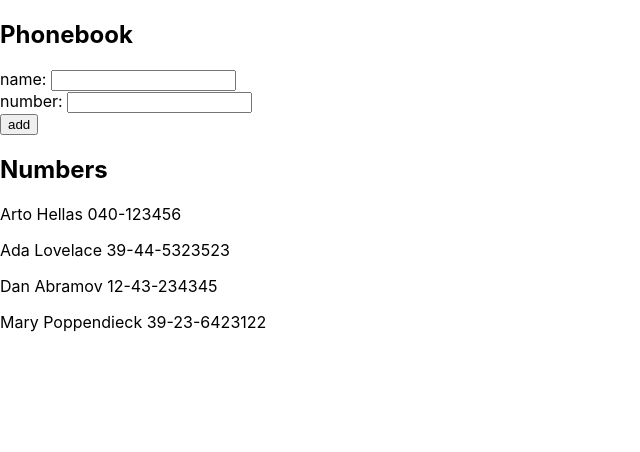
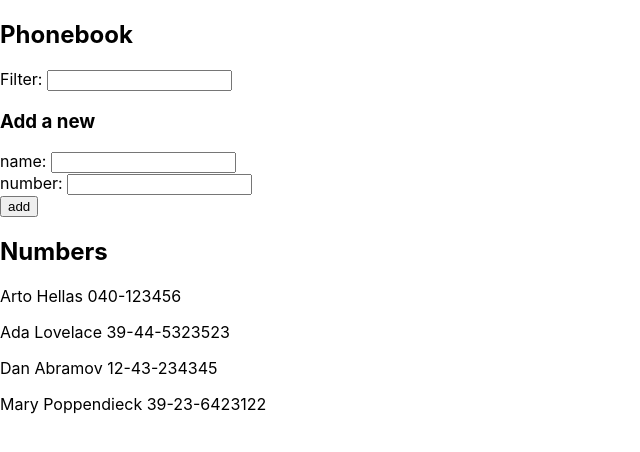
Before and after one commit to ndkv9/phonebook-FSO, a React (Create React App) app: page / in a window 1280 px wide. Shown: the top 452 px of the page, without its empty margins (0-640 px from the left). Built offline with nearby package versions, Linux system fonts and the light colour scheme.

Commit message:
add filter input

```diff
--- a/src/App.js
+++ b/src/App.js
@@ -10,6 +10,7 @@ const App = () => {
 	])
 	const [newName, setNewName] = useState('')
 	const [newNumber, setNewNumber] = useState('')
+	const [filter, setFilter] = useState('')
 
 	const handleNameChange = e => {
 		setNewName(e.target.value)
@@ -17,6 +18,10 @@ const App = () => {
 
 	const handleNumberChange = e => {
 		setNewNumber(e.target.value)
+	}
+
+	const handleFilterChange = e => {
+		setFilter(e.target.value)
 	}
 
 	const handleSubmit = e => {
@@ -45,6 +50,10 @@ const App = () => {
 			<h2>Phonebook</h2>
 			<form onSubmit={handleSubmit}>
 				<div>
+					Filter: <input value={filter} onChange={handleFilterChange} />
+				</div>
+				<h3>Add a new</h3>
+				<div>
 					name: <input value={newName} onChange={handleNameChange} />
 				</div>
 				<div>
```
Also changed, not shown: 1 other file (tests, documents, lock files or other folders).
